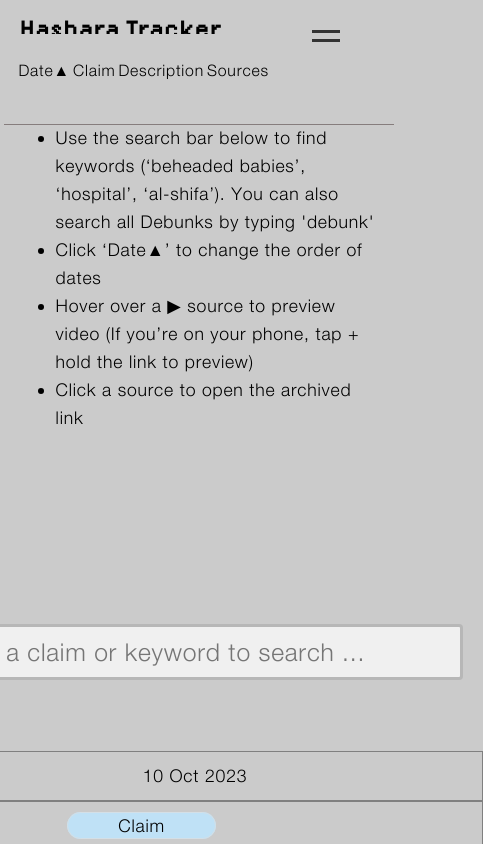
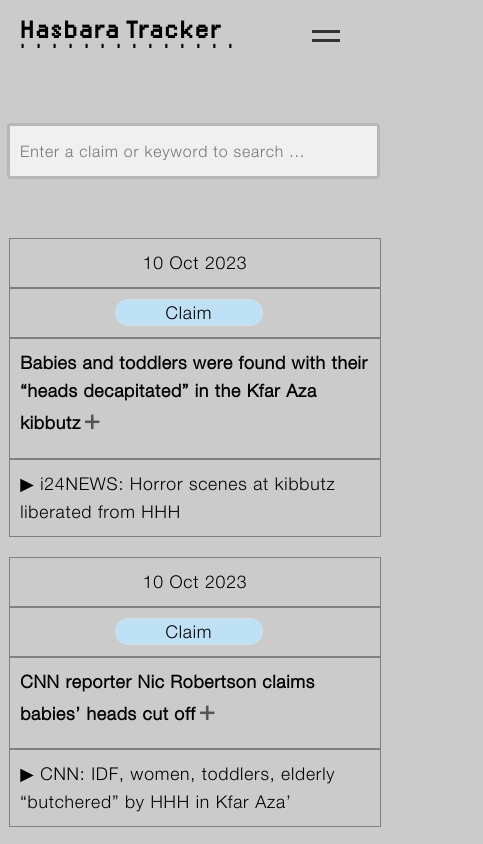
Before and after one commit to tamtzekin/hasbara-tracker, a React (Create React App) app: page /tracker in a window 390 px wide. Shown: the top 844 px of the page, 483 px wide, since content can reach past the window. Built offline with nearby package versions, Linux system fonts and the light colour scheme.

Commit message:
mobile styles for Tracker

```diff
--- a/src/components/ClaimPage.css
+++ b/src/components/ClaimPage.css
@@ -307,15 +307,29 @@ table.a:hover {
         padding-right: 30px;
     }
 
+    .how-to {
+        font-size: 0.8em;
+        margin-top: 10%;
+    }
+
+    li {
+        margin-left: -8%;
+    }
+
     .search-bar {
-        width: 100%;
+        width: 105%;
+        margin-left: -4%;
+        margin-right: auto;
+    }
+
+    .search-bar input {
+        font-size: 0.9em;
     }
 
     .table-container {
         top: 0;
         /* position: relative; */
         display: flex;
-        flex-direction: column;
     }
 
     table {
@@ -341,14 +355,17 @@ table.a:hover {
         margin: 0 -4% 0 -4%;
     }
 
+    /* Disabled - until I figure out a better way to structure the page */
     thead {
+        display: none;
         border: none;
         position: fixed;
-        height: 90px;
+        height: 80px;
         top: 4%;
         left: 1%;
         z-index: 2;
         border-bottom: #867d7d solid 0.5px;
+        /* padding-bottom: 10px; */
     }
 
     th {
@@ -362,7 +379,10 @@ table.a:hover {
     }
 
     .tracker-container {
-        margin-top: 50%;
+        margin-top: 10%;
+        width: 97%;
+        margin-left: 1.5%;
+
     }
 
     .arrow {
--- a/src/components/Tracker.js
+++ b/src/components/Tracker.js
@@ -111,19 +111,21 @@ export default function Tracker() {
         </span>
 
         <div class="content-container">
-            How to use the tracker:
-            <ul>
-            <li>Use the search bar below to find keywords (‘beheaded babies’, ‘hospital’, ‘al-shifa’). You can also search all Debunks by typing 'debunk'</li>
-            <li>Click ‘Date▲’ to change the order of dates</li>
-            <li>Hover over a ▶ source  to preview video (If you’re on your phone, tap + hold the link to preview)</li>
-            <li>Click a source to open the archived link</li>
-            </ul>
-
         <div class="tracker-container">
             <SearchBar filter={globalFilter || ''} setFilter={setGlobalFilter} />
 
             {rows.length === 0 ? (
-                <div><em>No results found. Try searching a different word or phrase.</em></div>
+                <>
+                <div><em>No results found. Try searching a different word or phrase.</em></div><div class="how-to">
+                How to use the tracker:
+                <ul>
+                <li>Use the search bar below to find keywords (‘beheaded babies’, ‘hospital’, ‘al-shifa’). You can also search all Debunks by typing 'debunk'</li>
+                <li>Click ‘Date▲’ to change the order of dates</li>
+                <li>Hover over a ▶ source  to preview video (If you’re on your phone, tap + hold the link to preview)</li>
+                <li>Click a source to open the archived link</li>
+                </ul>
+            </div>
+            </>
             ) : (
 
             <table {...getTableProps()}>
```
